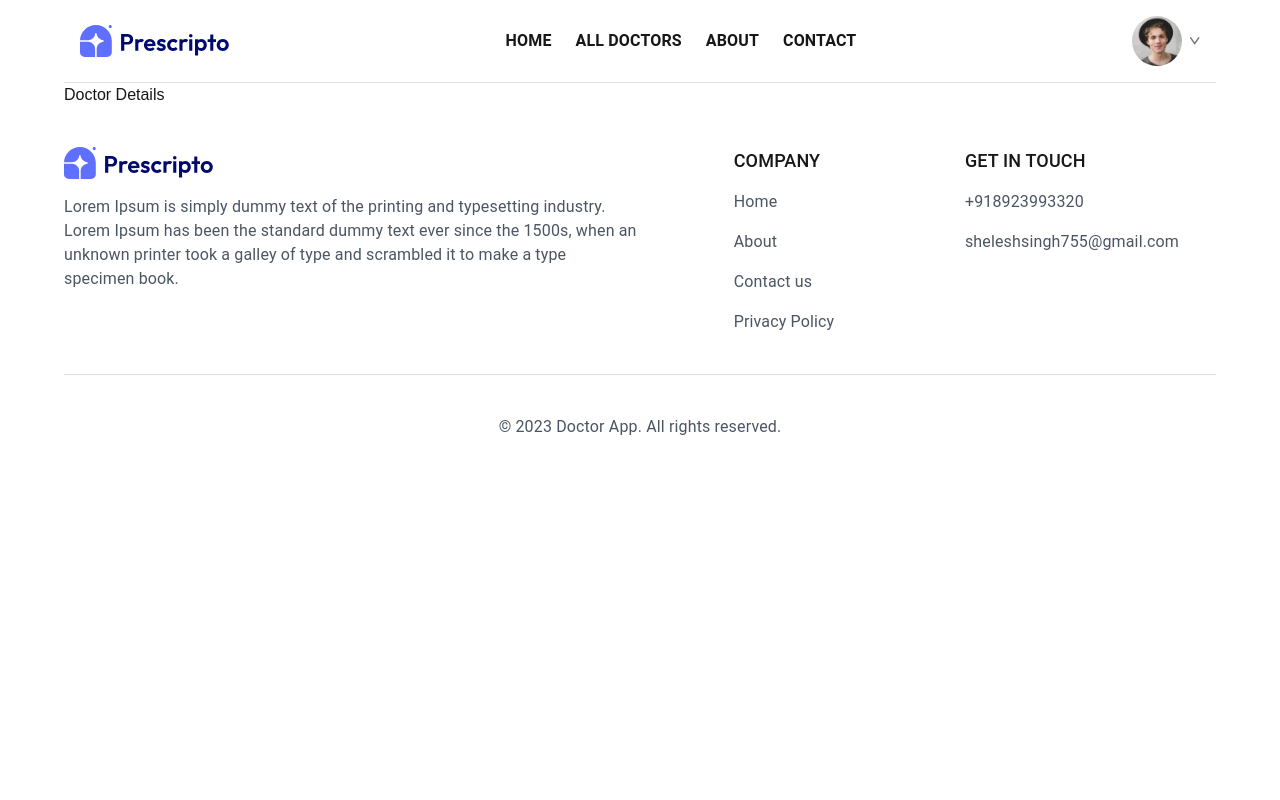
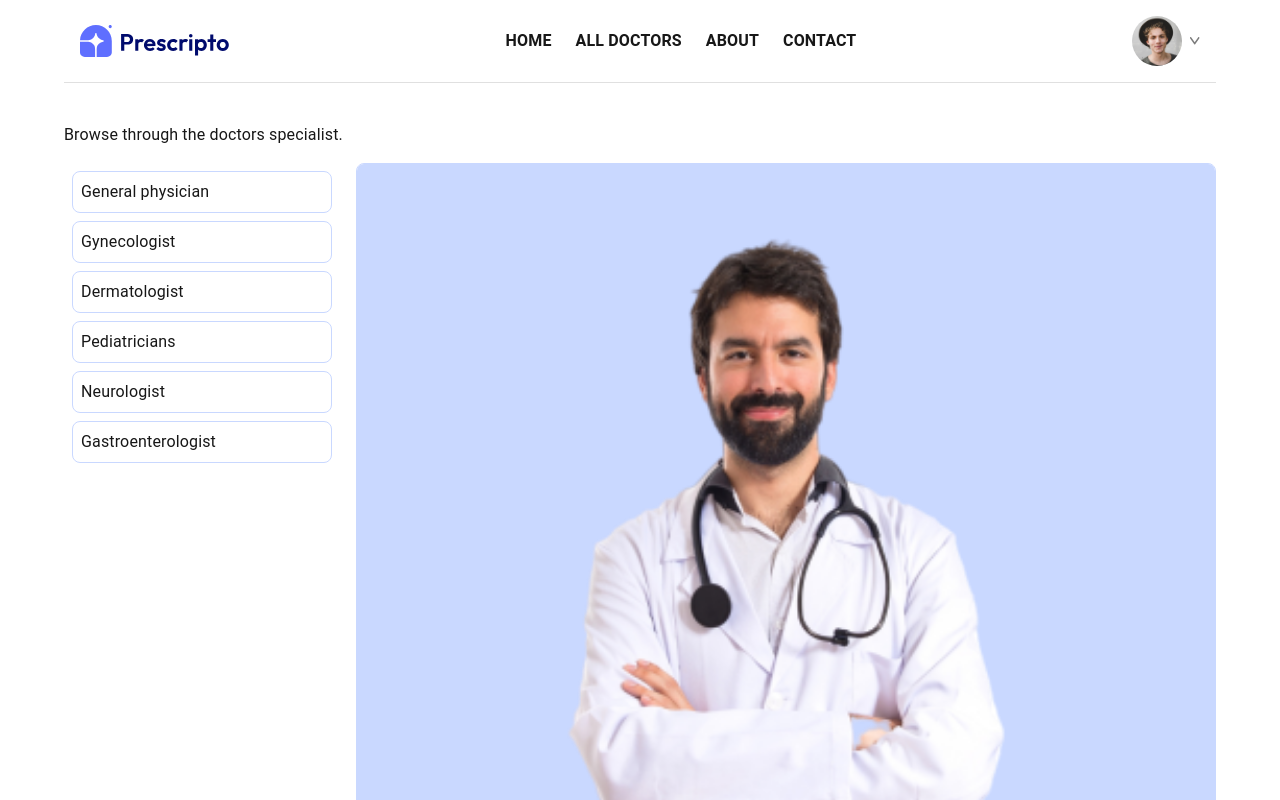
Before and after one commit to SheleshSingh/doctor-app-next, a Next.js app: page /doctors/Dermatologist in a window 1280 px wide. Shown: the top 800 px of the page. Built offline with nearby package versions, Linux system fonts and the light colour scheme.

Commit message:
working in doctor id page

```diff
--- a/src/app/doctors/[docID]/page.tsx
+++ b/src/app/doctors/[docID]/page.tsx
@@ -1,8 +1,42 @@
-const DocId = () => {
+"use client";
+import DoctorCards from "@/components/DoctorCards";
+import { AppContext } from "@/context/AppContext";
+import { doctorLists } from "@/mockData";
+import { Grid, Typography } from "@mui/material";
+import { useContext } from "react";
+
+const DocId = ({ params }: { params: Promise<{ docID: string }> }) => {
+  const { docID } = params;
+  const context = useContext(AppContext);
+  if (!context || !context.doctors) {
+    return null;
+  }
+  const { doctors } = context;
+
   return (
-    <div>
-      <h1>Doctor Details</h1>
-    </div>
+    <>
+      <Typography mt={5}>Browse through the doctors specialist.</Typography>
+      <Grid size={{ xs: 12, md: 12 }} container spacing={2} mt={2}>
+        <Grid size={{ xs: 12, md: 3 }}>
+          {doctorLists.map((item) => (
+            <Typography
+              border={"1px solid #C9D8FF"}
+              borderRadius={2}
+              padding={1}
+              key={item}
+              m={1}
+            >
+              {item}
+            </Typography>
+          ))}
+        </Grid>
+        <Grid size={{ xs: 12, md: 9 }}>
+          {doctors.map((doctor, index) => (
+            <DoctorCards key={index} doctor={doctor} />
+          ))}
+        </Grid>
+      </Grid>
+    </>
   );
 };
 
--- a/src/mockData.ts
+++ b/src/mockData.ts
@@ -11,3 +11,12 @@ export const footerLinks = [
   { title: "Contact us", path: "/contact" },
   { title: "Privacy Policy", path: "/privacy-policy" },
 ];
+
+export const doctorLists = [
+  "General physician",
+  "Gynecologist",
+  "Dermatologist",
+  "Pediatricians",
+  "Neurologist",
+  "Gastroenterologist",
+];
```
Also changed, not shown: src/app/my-appointment/[appointmentID]/page.tsx (+0 -16 lines).
